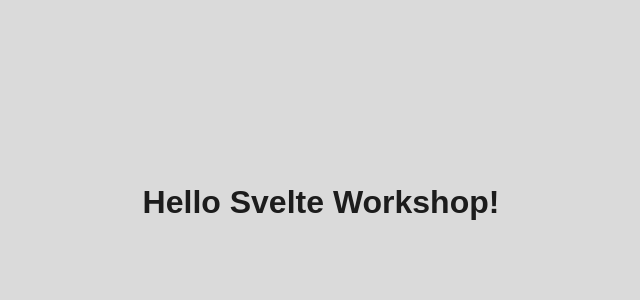
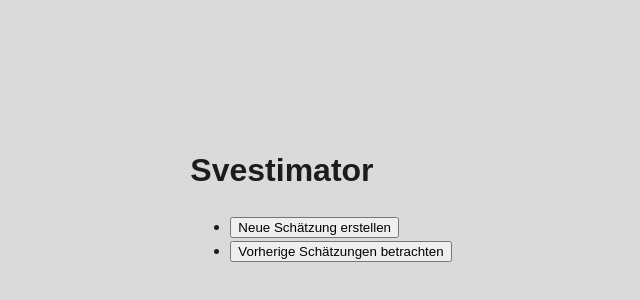
Before and after one commit to nilsroehrig/svelte-workshop-rehearsal, a Svelte app: page / in a window 1280 px wide. Shown: the part 206-506 px from the top of the page, without its empty margins (319-959 px from the left). Built offline with nearby package versions, Linux system fonts and the light colour scheme.

Commit message:
add menu and create_estimation views

```diff
--- a/src/App.svelte
+++ b/src/App.svelte
@@ -1,3 +1,24 @@
+<script>
+  let currentView = "menu";
+
+  function gotoEstimationCreation() {
+    currentView = "create_estimation";
+  }
+
+  function gotoMenu() {
+    currentView = "menu"
+  }
+</script>
+
 <main>
-  <h1>Hello Svelte Workshop!</h1>
+  {#if currentView === "create_estimation"}
+    <h1>Schätzung erstellen</h1>
+    <button on:click={gotoMenu}>Zurück</button>
+  {:else}
+    <h1>Svestimator</h1>
+    <ul>
+      <li><button on:click={gotoEstimationCreation}>Neue Schätzung erstellen</button></li>
+      <li><button>Vorherige Schätzungen betrachten</button></li>
+    </ul>
+  {/if}
 </main>
```
Also changed, not shown: notes/kapitel_01.md (added, +19 -0 lines).
